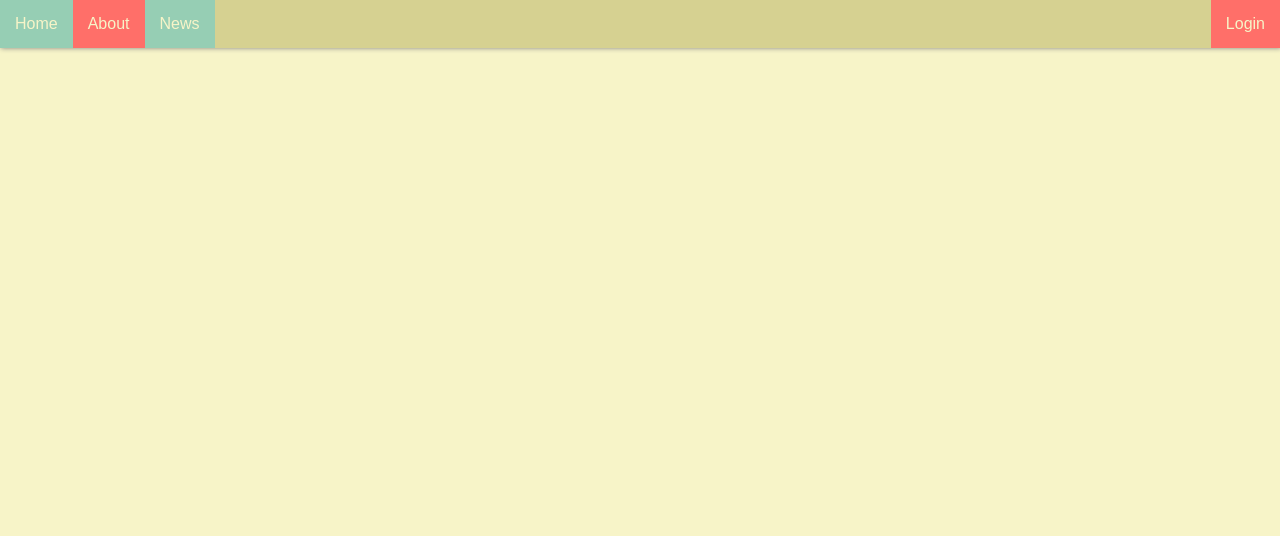
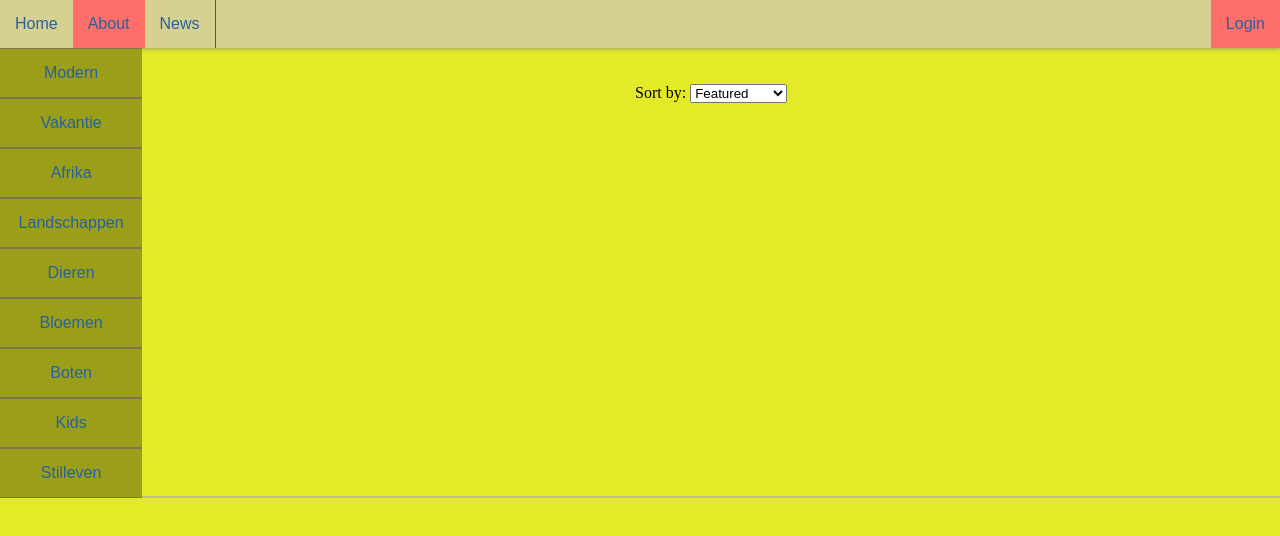
Before and after one commit to thakursachin467/Product-Landing-Page2, a plain HTML site: page index.html in a window 1280 px wide. Drawn offline with Linux system fonts and the light colour scheme.

Commit message:
Added the sidebarmenu with different themes as well as a sortby form.

```diff
--- a/index.css
+++ b/index.css
@@ -1,14 +1,28 @@
+
+
 .navbar {
   background-color: #d6d191;
   box-shadow: 1px 0px 5px grey;
   display: flex;
 }
-/*
-.menu {
-  background-color: #d6d191;
-  box-shadow: 0px 1px 5px grey;
+
+
+.mainpage {
+  display: grid;
+  grid-template-columns: 1fr 8fr;
+  grid-template-rows: 1fr;
+}
+
+.sidebar {
   display: flex;
   flex-direction: column;
-  margin-right: 80%;
+  background-color: #9a9e19 /* #b7b379*/ ;
+
 }
-*/
+
+.sortbar {
+  display: flex;
+  justify-content: center;
+  margin-top: 20px;
+  border-bottom: 2px solid #bcba9a
+}
--- a/index.html
+++ b/index.html
@@ -10,21 +10,38 @@
   </head>
 
   <body>
+
+    <nav class="navbar" id="navbarelement">
+      <div class="navbaritems" id="home">Home</div>
+      <div class="navbaritems" id="overmezelf">About</div>
+      <div class="navbaritems" id="nieuws">News</div>
+      <div class="navbaritems" id="login">Login</div>
+    </nav>
+
+
     <div class="mainpage">
 
+      <nav class="sidebar" id="sidebarcontainer">
+        <div class="sidebaritems" id="k1">Modern</div>
+        <div class="sidebaritems" id="w2">Vakantie</div>
+        <div class="sidebaritems" id="s3">Afrika</div>
+        <div class="sidebaritems" id="l4">Landschappen</div>
+        <div class="sidebaritems" id="d5">Dieren</div>
+        <div class="sidebaritems" id="b6">Bloemen</div>
+        <div class="sidebaritems" id="b7">Boten</div>
+        <div class="sidebaritems" id="k8">Kids</div>
+        <div class="sidebaritems" id="s9">Stilleven</div>
+      </nav>
 
-      <nav class="navbar" id="navbarelement">
-        <div class="navbaritems" id="home">Home</div>
-        <div class="navbaritems" id="overmezelf">About</div>
-        <div class="navbaritems" id="nieuws">News</div>
-        <div class="navbaritems" id="login">Login</div>
+      <nav class="sortbar" id="sortbarcontainer">
+        <p>Sort by:
+          <select class="sortby">
+            <option class="featuredopt">Featured</option>
+            <option class="lowestopt">Lowest price</option>
+          </select>
+        </p>
+
       </nav>
-      <!--
-      <nav class="menu" id="menubarelement">
-        <div class="menuitems" id="thema1">Koud</div>
-        <div class="menuitems" id="thema2">Warm</div>
-        <div class="menuitems" id="thema3">Steenachtig</div>
-      </nav>-->
 
 
     </div>
--- a/style.css
+++ b/style.css
@@ -1,10 +1,10 @@
 body, html {
-  background-color: #f7f4c8;
+  background-color: #e4ea27; /*#f7f4c8;*/
   margin: 0px;
 }
 
 .navbaritems {
-  color: #f7f4c8;
+  color: #27619e /* #f7f4c8*/ ;
   text-align: center;
   font-family: sans-serif;
   font-size: 1em;
@@ -12,7 +12,7 @@ body, html {
 }
 
 #home {
-  background-color: #96ceb4;
+  background-color: #d6d191 /* #96ceb4*/ ;
 
 }
 
@@ -22,8 +22,8 @@ body, html {
 }
 
 #nieuws {
-  background-color: #96ceb4;
-
+  background-color: #d6d191 /* #96ceb4 */;
+  border-right: 1px solid #27619e;
 }
 
 #login {
@@ -31,26 +31,19 @@ body, html {
   margin-left: auto;
 
 }
-/*
-.menuitems {
-  color: white;
+
+.sidebaritems {
+  color: #27619e /* #f7f4c8 */ ;
+  font-family: sans-serif;
+  font-size: 1em;
+  padding: 15px;
   text-align: center;
-  font-family: sans-serif;
-  font-size: 2em;
-  padding: 10px;
+  border-top: 1px solid #7a7750;
+  border-bottom: 1px solid #7a7750;
 }
 
-#thema1 {
-  background-color: #b6d2d8;
-  margin-top: 40px;
-}
-
-#thema2 {
-  background-color: #e2a541;
-  margin-top: 40px;
-}
-
-#thema3 {
-  background-color: #7f8ea5;
-  margin-top: 40px;
+/*
+#w2 {
+  border-top: 1px solid #7a7750;
+  border-bottom: 1px solid #7a7750;
 } */
```
